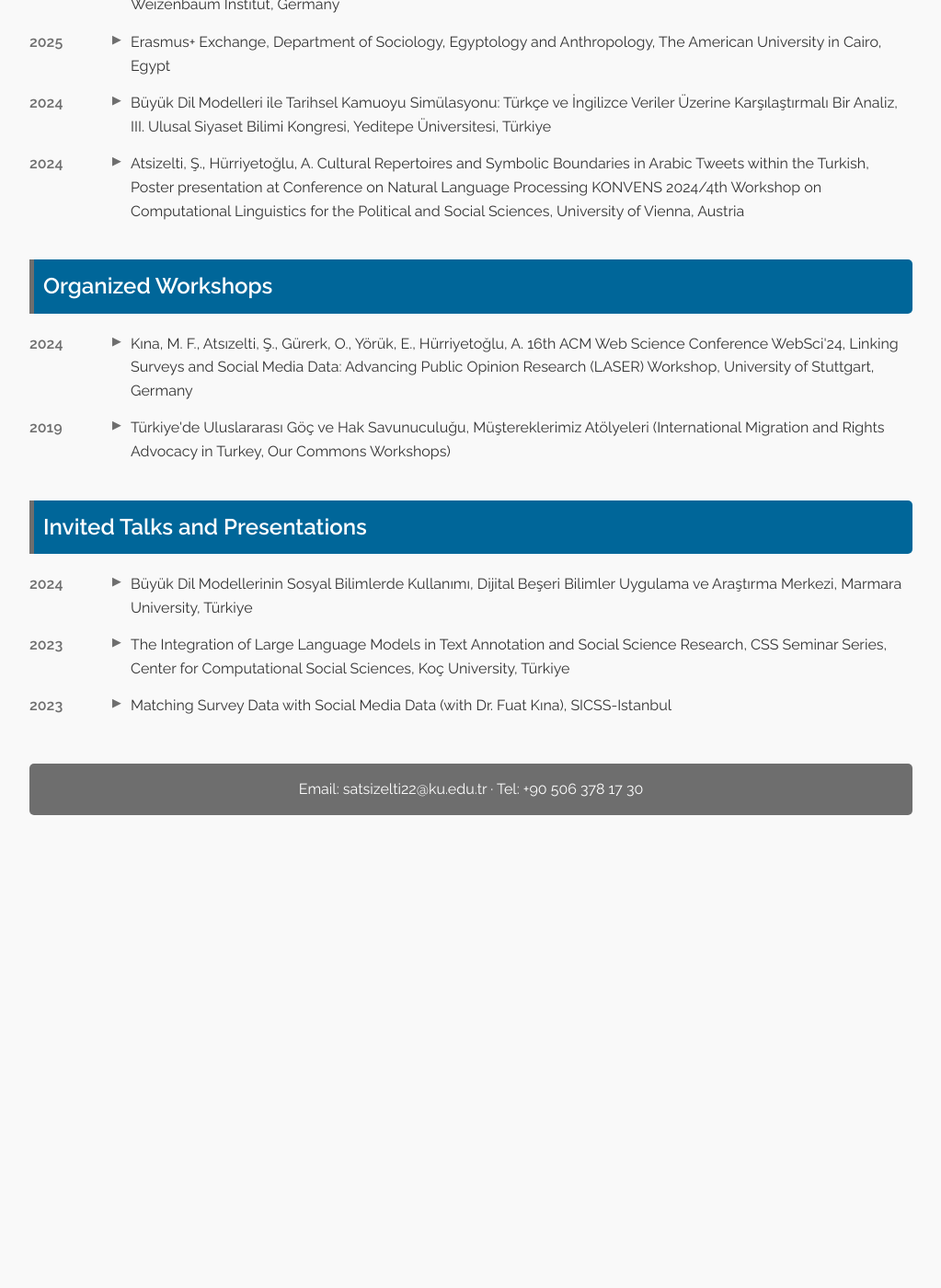
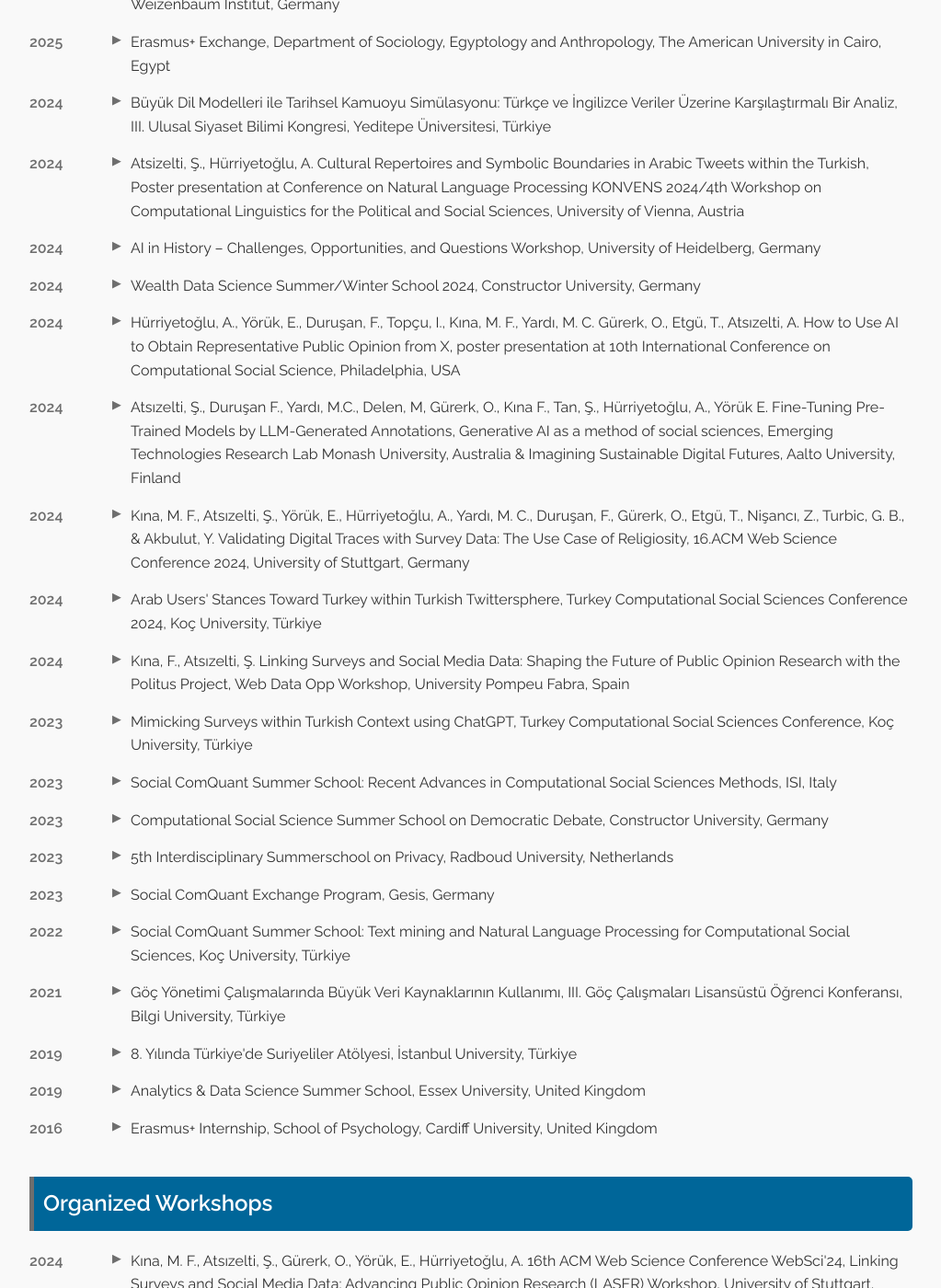
Before and after one commit to atsizelti/atsizelti.github.io, a Jekyll site: the page built from index.md, in a window 1280 px wide and 1400 px high, scrolled down 2313 px. Shown: the whole window at 92% size, without its empty margins (128-1151 px from the left). Built offline with Jekyll 4.4.1, drawn with Linux system fonts in a browser that asks for light colours; before the commit the page ends 3219 px from its top, so only the background shows below that; some of the changed text lies outside the part shown.

Commit message:
Update index.md

```diff
--- a/index.md
+++ b/index.md
@@ -160,7 +160,7 @@ title: Şükrü Atsızelti | Ph.D. Candidate in Sociology
   </section>
 
   <section class="cv-section" id="summer-schools">
-    <h2>Summer Schools, Exchanges, Workshops and Conferences</h2>
+    <h2>Summer Schools, Exchanges, Workshops, Conferences and Poster Presentations</h2>
 
     <div class="pub-entry">
       <span class="pub-date">2025</span>
@@ -182,7 +182,90 @@ title: Şükrü Atsızelti | Ph.D. Candidate in Sociology
       <p class="pub-text">Atsizelti, Ş., Hürriyetoğlu, A. Cultural Repertoires and Symbolic Boundaries in Arabic Tweets within the Turkish, Poster presentation at Conference on Natural Language Processing KONVENS 2024/4th Workshop on Computational Linguistics for the Political and Social Sciences, University of Vienna, Austria</p>
     </div>
 
-    <!-- Add more summer schools, conferences, etc. following the same pattern -->
+    <div class="pub-entry">
+      <span class="pub-date">2024</span>
+      <p class="pub-text">AI in History – Challenges, Opportunities, and Questions Workshop, University of Heidelberg, Germany</p>
+    </div>
+
+    <div class="pub-entry">
+      <span class="pub-date">2024</span>
+      <p class="pub-text">Wealth Data Science Summer/Winter School 2024, Constructor University, Germany</p>
+    </div>
+
+    <div class="pub-entry">
+      <span class="pub-date">2024</span>
+      <p class="pub-text">Hürriyetoğlu, A., Yörük, E., Duruşan, F., Topçu, I., Kına, M. F., Yardı, M. C. Gürerk, O., Etgü, T., Atsızelti, A. How to Use AI to Obtain Representative Public Opinion from X, poster presentation at 10th International Conference on Computational Social Science, Philadelphia, USA</p>
+    </div>
+
+    <div class="pub-entry">
+      <span class="pub-date">2024</span>
+      <p class="pub-text">Atsızelti, Ş., Duruşan F., Yardı, M.C., Delen, M, Gürerk, O., Kına F., Tan, Ş., Hürriyetoğlu, A., Yörük E. Fine-Tuning Pre-Trained Models by LLM-Generated Annotations, Generative AI as a method of social sciences, Emerging Technologies Research Lab Monash University, Australia & Imagining Sustainable Digital Futures, Aalto University, Finland</p>
+    </div>
+
+    <div class="pub-entry">
+      <span class="pub-date">2024</span>
+      <p class="pub-text">Kına, M. F., Atsızelti, Ş., Yörük, E., Hürriyetoğlu, A., Yardı, M. C., Duruşan, F., Gürerk, O., Etgü, T., Nişancı, Z., Turbic, G. B., & Akbulut, Y. Validating Digital Traces with Survey Data: The Use Case of Religiosity, 16.ACM Web Science Conference 2024, University of Stuttgart, Germany</p>
+    </div>
+
+    <div class="pub-entry">
+      <span class="pub-date">2024</span>
+      <p class="pub-text">Arab Users' Stances Toward Turkey within Turkish Twittersphere, Turkey Computational Social Sciences Conference 2024, Koç University, Türkiye</p>
+    </div>
+
+    <div class="pub-entry">
+      <span class="pub-date">2024</span>
+      <p class="pub-text">Kına, F., Atsızelti, Ş. Linking Surveys and Social Media Data: Shaping the Future of Public Opinion Research with the Politus Project, Web Data Opp Workshop, University Pompeu Fabra, Spain</p>
+    </div>
+
+    <div class="pub-entry">
+      <span class="pub-date">2023</span>
+      <p class="pub-text">Mimicking Surveys within Turkish Context using ChatGPT, Turkey Computational Social Sciences Conference, Koç University, Türkiye</p>
+    </div>
+
+    <div class="pub-entry">
+      <span class="pub-date">2023</span>
+      <p class="pub-text">Social ComQuant Summer School: Recent Advances in Computational Social Sciences Methods, ISI, Italy</p>
+    </div>
+
+    <div class="pub-entry">
+      <span class="pub-date">2023</span>
+      <p class="pub-text">Computational Social Science Summer School on Democratic Debate, Constructor University, Germany</p>
+    </div>
+
+    <div class="pub-entry">
+      <span class="pub-date">2023</span>
+      <p class="pub-text">5th Interdisciplinary Summerschool on Privacy, Radboud University, Netherlands</p>
+    </div>
+
+    <div class="pub-entry">
+      <span class="pub-date">2023</span>
+      <p class="pub-text">Social ComQuant Exchange Program, Gesis, Germany</p>
+    </div>
+
+    <div class="pub-entry">
+      <span class="pub-date">2022</span>
+      <p class="pub-text">Social ComQuant Summer School: Text mining and Natural Language Processing for Computational Social Sciences, Koç University, Türkiye</p>
+    </div>
+
+    <div class="pub-entry">
+      <span class="pub-date">2021</span>
+      <p class="pub-text">Göç Yönetimi Çalışmalarında Büyük Veri Kaynaklarının Kullanımı, III. Göç Çalışmaları Lisansüstü Öğrenci Konferansı, Bilgi University, Türkiye</p>
+    </div>
+
+    <div class="pub-entry">
+      <span class="pub-date">2019</span>
+      <p class="pub-text">8. Yılında Türkiye'de Suriyeliler Atölyesi, İstanbul University, Türkiye</p>
+    </div>
+
+    <div class="pub-entry">
+      <span class="pub-date">2019</span>
+      <p class="pub-text">Analytics & Data Science Summer School, Essex University, United Kingdom</p>
+    </div>
+
+    <div class="pub-entry">
+      <span class="pub-date">2016</span>
+      <p class="pub-text">Erasmus+ Internship, School of Psychology, Cardiff University, United Kingdom</p>
+    </div>
   </section>
 
   <section class="cv-section" id="organized-workshops">
```
